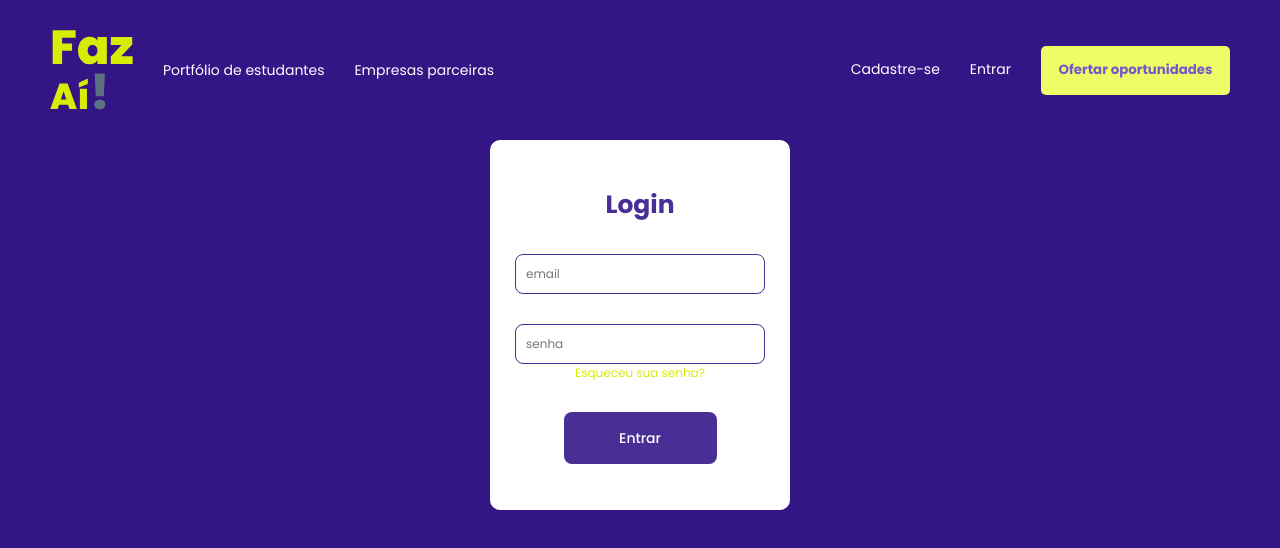
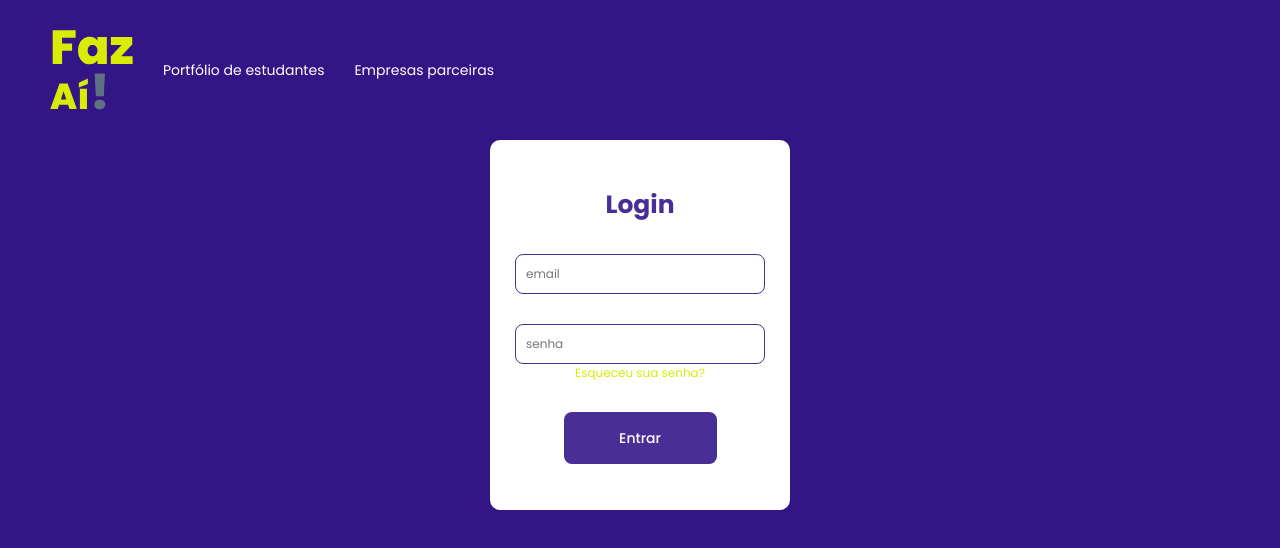
Before and after one commit to jamillyp/fazai, a React (Create React App) app: page /login in a window 1280 px wide. Shown: the top 548 px of the page. Built offline with nearby package versions, Linux system fonts and the light colour scheme.

Commit message:
Adicionando propriedades ao componente Nav

```diff
--- a/src/components/nav/index.tsx
+++ b/src/components/nav/index.tsx
@@ -8,7 +8,12 @@ import {
 import logo from '../../assets/images/logo.svg';
 import { useNavigate } from 'react-router-dom';
 
-export function Nav() {
+interface NavProps {
+    buttonTitleOffer?: string;
+    buttonTitleSign?: string;
+    buttonTitleRegister?: string;
+}
+export function Nav({buttonTitleOffer, buttonTitleSign, buttonTitleRegister} : NavProps) {
 
     const navigate = useNavigate();
     return (
@@ -29,10 +34,15 @@ export function Nav() {
 
 
             <InfoRight>
-                <span onClick={() => navigate('/register')}>Cadastre-se</span>
-                <span onClick={() => navigate('/login')}>Entrar</span>
 
-                <button onClick={() => navigate('/register-offer')}>Ofertar oportunidades</button>
+                <span onClick={() => navigate('/register')}>{buttonTitleRegister}</span>
+                <span onClick={() => navigate('/login')}>{buttonTitleSign}</span>
+
+
+                {buttonTitleOffer === undefined ? <></> :
+                 <button onClick={() => navigate('/register-offer')}>{buttonTitleOffer}</button>
+                }
+
             </InfoRight>
 
         </Container>
--- a/src/pages/home/index.tsx
+++ b/src/pages/home/index.tsx
@@ -7,7 +7,7 @@ import { Container } from "./styles";
 export function Home() {
     return (
         <Container>
-            <Nav />
+            <Nav buttonTitleOffer="Ofertar oportunidades" buttonTitleSign="Entrar" buttonTitleRegister="Cadastre-se" />
             <HomeBody />
             {/* <Footer /> */}
         </Container>
```
